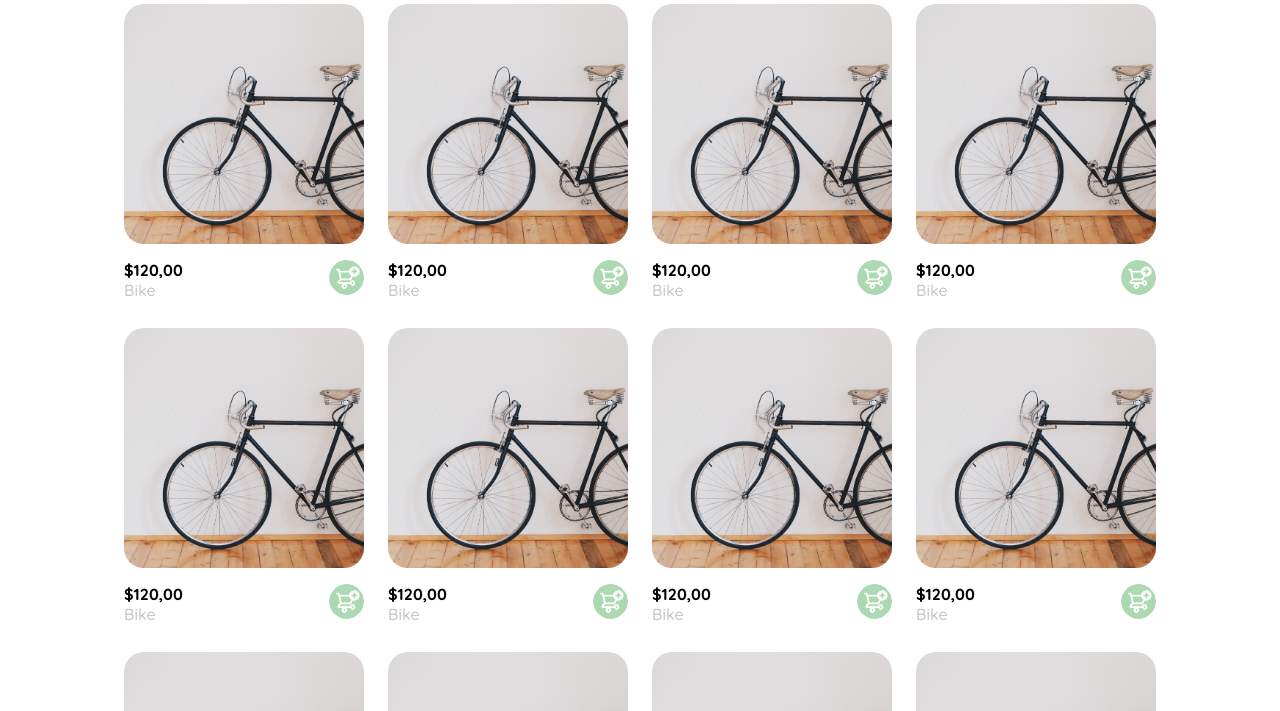
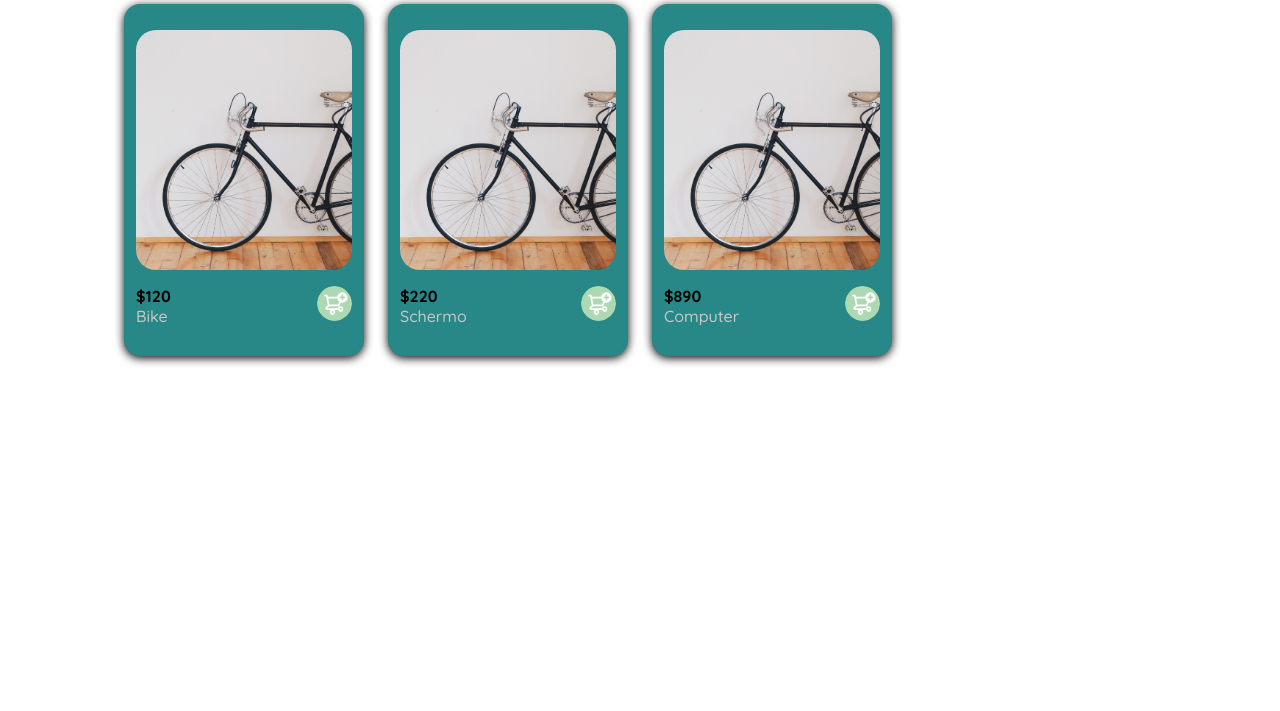
Before and after one commit to Neltj/ProgettoWebPlatzi, a plain HTML site: page index.html in a window 1280 px wide. Shown: the part 92-803 px from the top of the page. Drawn offline with Linux system fonts and the light colour scheme.

Commit message:
Aggiunti i prodotti tramite JS

```diff
--- a/index.html
+++ b/index.html
@@ -243,7 +243,21 @@
 
         <div class="cards-container">
 
-            <div class="product-card">
+            <!-- <div class="product-card">
+                <img src="img/bike.jpg" alt="" class="product-img">
+                <div class="product-info">
+                    <div class="product-description">
+                        <p>$120,00</p>
+                        <p>Bike</p>
+                    </div>
+
+                    <figure>
+                        <img src="icons/bt_add_to_cart.svg" alt="">
+                    </figure>
+                </div>
+            </div> -->
+
+            <!-- <div class="product-card">
                 <img src="img/bike.jpg" alt="" class="product-img">
                 <div class="product-info">
                     <div class="product-description">
@@ -451,21 +465,7 @@
                         <img src="icons/bt_add_to_cart.svg" alt="">
                     </figure>
                 </div>
-            </div>
-
-            <div class="product-card">
-                <img src="img/bike.jpg" alt="" class="product-img">
-                <div class="product-info">
-                    <div class="product-description">
-                        <p>$120,00</p>
-                        <p>Bike</p>
-                    </div>
-
-                    <figure>
-                        <img src="icons/bt_add_to_cart.svg" alt="">
-                    </figure>
-                </div>
-            </div>
+            </div> -->
 
 
         </div>
--- a/script.js
+++ b/script.js
@@ -4,6 +4,7 @@ const burgerMenu = document.querySelector('.menu-hamburger')
 const mobileMenu = document.querySelector('.mobile-menu')
 const navImgCart = document.querySelector('.imgCart')
 const myOrder = document.querySelector('.my-order')
+const cardsContainer = document.querySelector('.cards-container')
 
 
 
@@ -47,3 +48,72 @@ function ToggleMyOrder () {
     myOrder.classList.toggle('inactive')
 
 }
+
+const productList = [];
+
+productList.push({
+    name: 'Bike',
+    price: 120,
+    image: 'img/bike.jpg'
+})
+
+productList.push({
+    name: 'Schermo',
+    price: 220,
+    image: 'img/bike.jpg'
+})
+
+productList.push({
+    name: 'Computer',
+    price: 890,
+    image: 'img/bike.jpg'
+})
+
+/*
+<div class="product-card">
+                <img src="img/bike.jpg" alt="" class="product-img">
+                <div class="product-info">
+                    <div class="product-description">
+                        <p>$120,00</p>
+                        <p>Bike</p>
+                    </div>
+
+                    <figure>
+                        <img src="icons/bt_add_to_cart.svg" alt="">
+                    </figure>
+                </div>
+            </div>
+*/
+
+
+
+function renderProducts (arr) {
+
+    for (product of arr) {
+
+        const productCard = document.createElement('div')
+        const productImage = document.createElement('img')
+        const productInfo = document.createElement('div')
+        const productDescription = document.createElement('div')
+        const productPrice = document.createElement('p')
+        const productName = document.createElement('p')
+        const figureContainer = document.createElement('figure')
+        const figureIconCart = document.createElement('img')
+
+        productCard.classList.add('product-card')
+        productImage.setAttribute('src', product.image)
+        productInfo.classList.add('product-info')
+        productDescription.classList.add('product-description')
+        productPrice.innerText = '$'+ product.price
+        productName.innerText = product.name
+        figureIconCart.setAttribute('src', 'icons/bt_add_to_cart.svg')
+        productDescription.append(productPrice, productName)
+        productInfo.append(productDescription, figureContainer)
+        figureContainer.appendChild(figureIconCart)
+        productCard.append(productImage, productInfo)
+        cardsContainer.appendChild(productCard)
+
+    }
+}
+
+renderProducts(productList)
--- a/styles.css
+++ b/styles.css
@@ -36,7 +36,7 @@ body {
     display: flex;
     width: 100%;
     height: 76px;
-    background-color: darkcyan;
+    background-color: rgb(33, 89, 122);
     justify-content: space-between;
     overflow: hidden;
     padding: 0 20px;
@@ -339,6 +339,11 @@ body {
 
 .product-card {
     width: 240px;
+    border-radius: 1em;
+    background-color: rgb(40, 135, 135);
+    padding: 26px 12px;
+    box-shadow: 0px 2px 10px 0px;
+
 }
 
 .product-card img {
```
